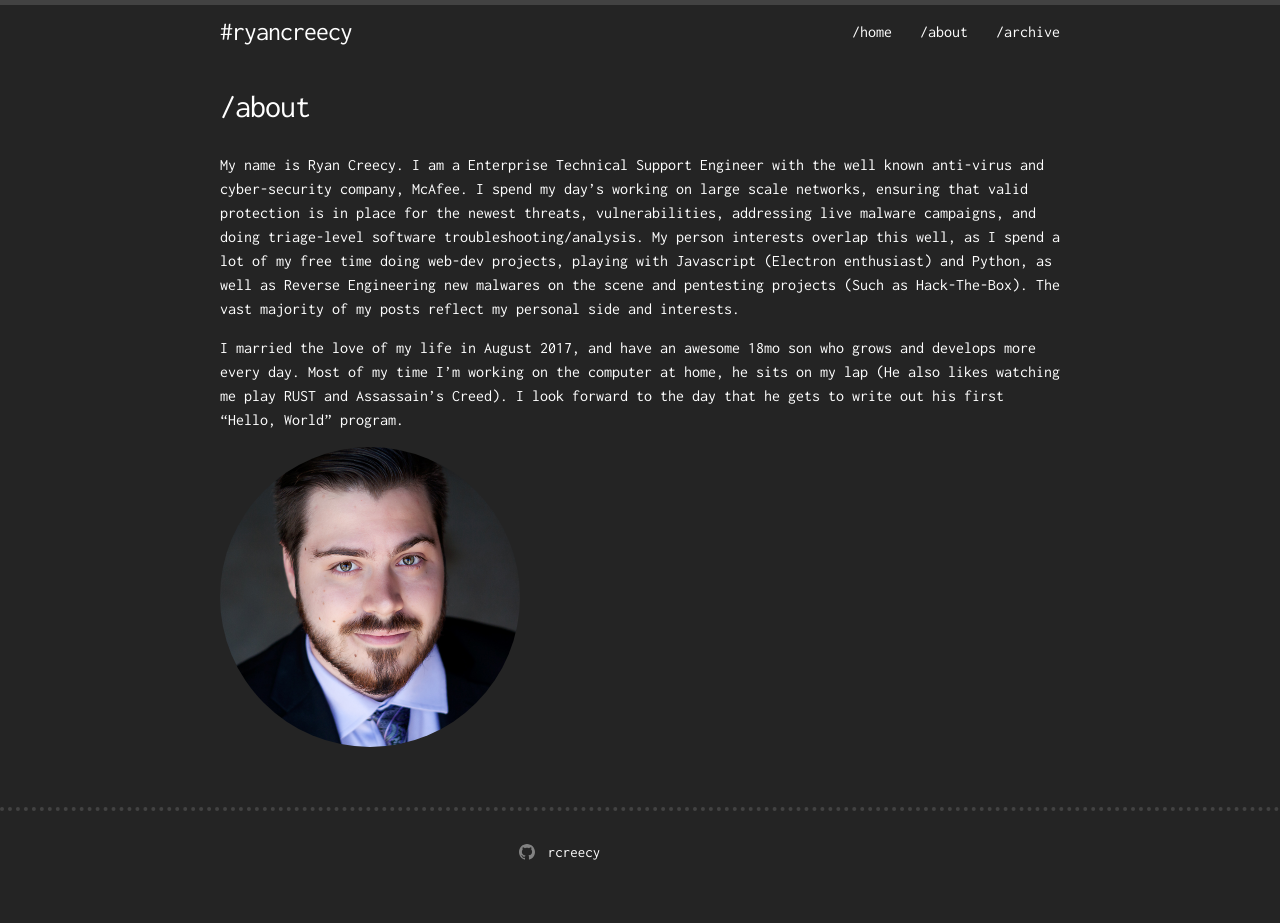
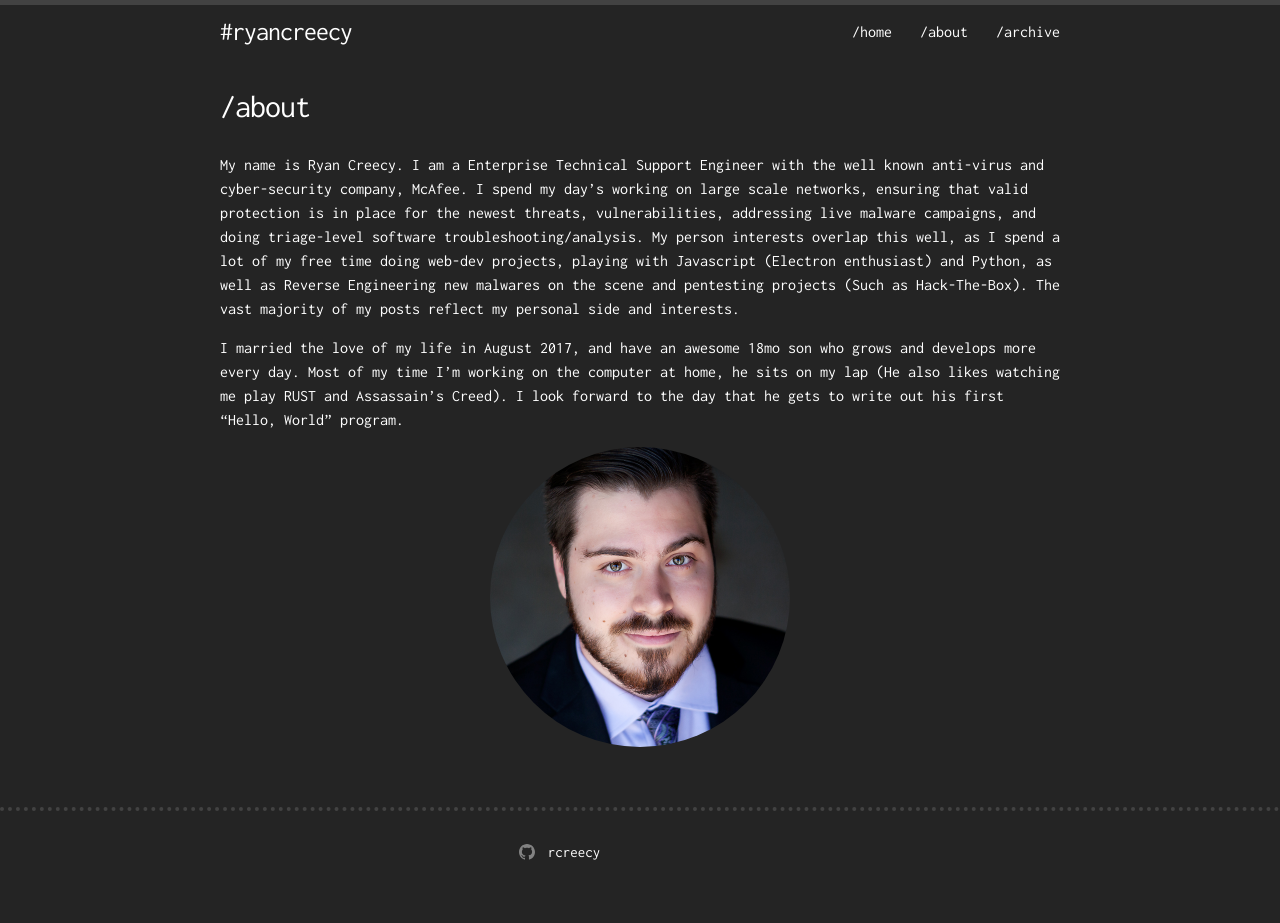
Before and after one commit to rcreecy/ryancreecy, a Jekyll site: the page built from about.md, in a window 1280 px wide. Built offline with Jekyll 4.4.1, drawn with Linux system fonts in a browser that asks for light colours.

Commit message:
float center margin

```diff
--- a/_sass/style/_layout.scss
+++ b/_sass/style/_layout.scss
@@ -105,7 +105,9 @@ img.headshot {
   border-radius: 50%;
   height: 300px;
   width: 300px;
-  float: center;
+  display: block;
+  margin-left: auto;
+  margin-right: auto;
 }
 
 /**
```
